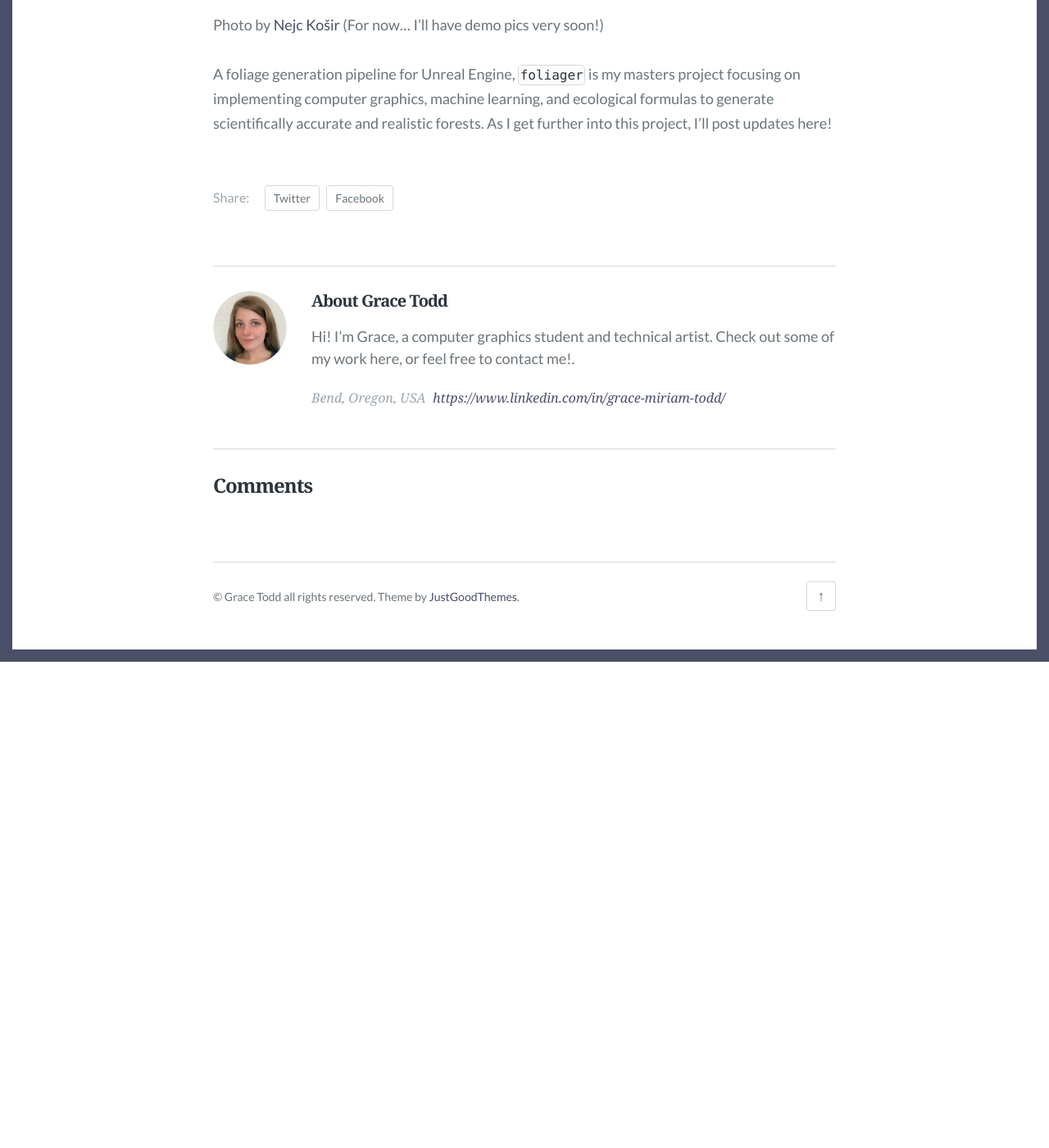
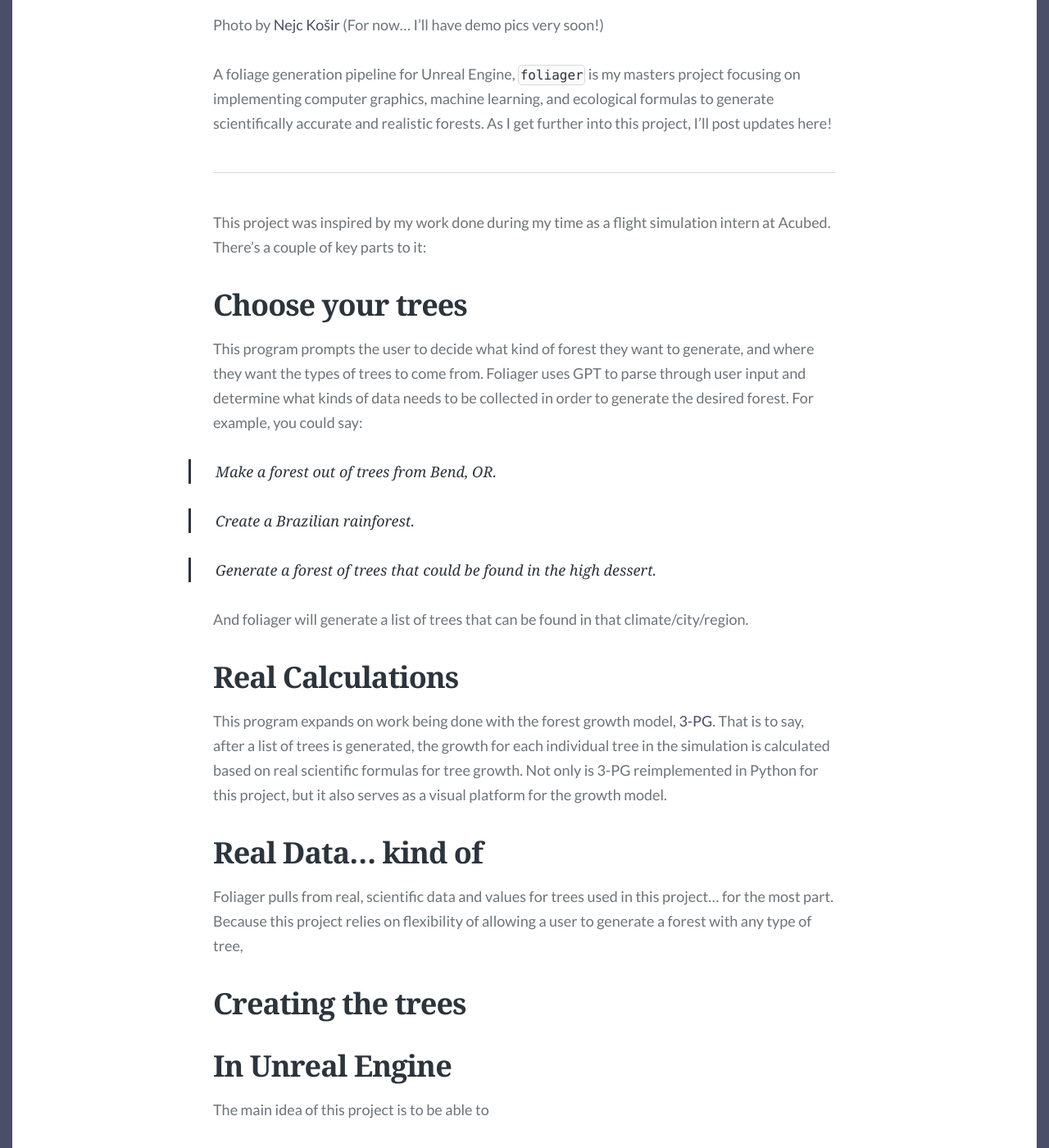
Before and after one commit to toddgr/toddgr.github.io, a Jekyll site: the page built from _posts/2024-04-12-foliager.md, in a window 1280 px wide and 1400 px high, scrolled down 1064 px. Shown: the whole window at 82% size. Built offline with Jekyll 4.4.1, drawn with Linux system fonts in a browser that asks for light colours; comment, search, counter and statistics services are not loaded; before the commit the page ends 1871 px from its top, so only the background shows below that; grey boxes are pictures that could not be loaded.

Commit message:
update foliager content

```diff
--- a/_posts/2024-04-12-foliager.md
+++ b/_posts/2024-04-12-foliager.md
@@ -10,3 +10,30 @@ tags: [unreal, masters]
 Photo by [Nejc Košir](https://www.pexels.com/photo/green-leafed-tree-338936/) (For now... I'll have demo pics very soon!)
 
 A foliage generation pipeline for Unreal Engine, `foliager` is my masters project focusing on implementing computer graphics, machine learning, and ecological formulas to generate scientifically accurate and realistic forests. As I get further into this project, I'll post updates here!
+
+---
+
+This project was inspired by my work done during my time as a flight simulation intern at Acubed. There's a couple of key parts to it:
+
+# Choose your trees
+This program prompts the user to decide what kind of forest they want to generate, and where they want the types of trees to come from. Foliager uses GPT to parse through user input and determine what kinds of data needs to be collected in order to generate the desired forest. For example, you could say:
+
+> Make a forest out of trees from Bend, OR.
+
+> Create a Brazilian rainforest.
+
+> Generate a forest of trees that could be found in the high dessert.
+
+And foliager will generate a list of trees that can be found in that climate/city/region.
+
+# Real Calculations
+This program expands on work being done with the forest growth model, [3-PG](https://3pg.forestry.ubc.ca/). That is to say, after a list of trees is generated, the growth for each individual tree in the simulation is calculated based on real scientific formulas for tree growth. Not only is 3-PG reimplemented in Python for this project, but it also serves as a visual platform for the growth model.
+
+# Real Data... kind of
+Foliager pulls from real, scientific data and values for trees used in this project... for the most part. Because this project relies on flexibility of allowing a user to generate a forest with any type of tree,
+
+# Creating the trees
+
+# In Unreal Engine
+
+The main idea of this project is to be able to
```
